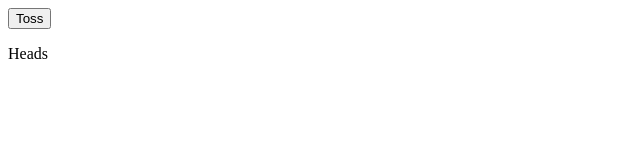
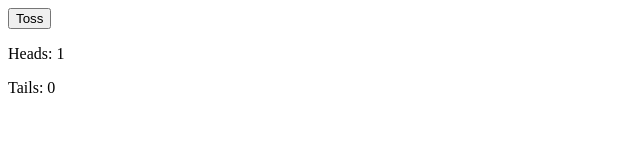
Before and after one commit to cboyne/CSI3140, a plain HTML site: page A4/9.21/index.html in a window 1280 px wide. Both pictures are taken after a click on the button "Toss". Shown: the full height of the page, 0-640 px from the left. Drawn offline with Linux system fonts and the light colour scheme.

Commit message:
added counter for coin toss

```diff
--- a/A4/9.21/index.html
+++ b/A4/9.21/index.html
@@ -5,17 +5,25 @@
 <meta name="viewport" content="width=device-width, initial-scale=1.0">
 </head>
     <body>
-        <button onclick="flip()">Toss</button>
-        <p id="result"></p>
+        <button onclick="toss()">Toss</button>
+        <div id="results"></div>
 
         <script>
-            function flip() {
-                let side = Math.floor(Math.random() * 2);
-                if (side == 0) {
-                    document.getElementById("result").innerText = "Tails";
+            let headsCount = 0;
+            let tailsCount = 0;
+            function flip()
+            {
+                return Math.floor(Math.random() * 2) > 0;
+            }
+            function toss() {
+                let res = flip();
+                if (res) {
+                    headsCount++;;
                 } else {
-                    document.getElementById("result").innerText = "Heads";
+                    tailsCount++;
                 }
+                const resultsDiv = document.getElementById("results");
+                resultsDiv.innerHTML = `<p>Heads: ${headsCount}</p><p>Tails: ${tailsCount}</p>`;
             }
 
         </script>
```
